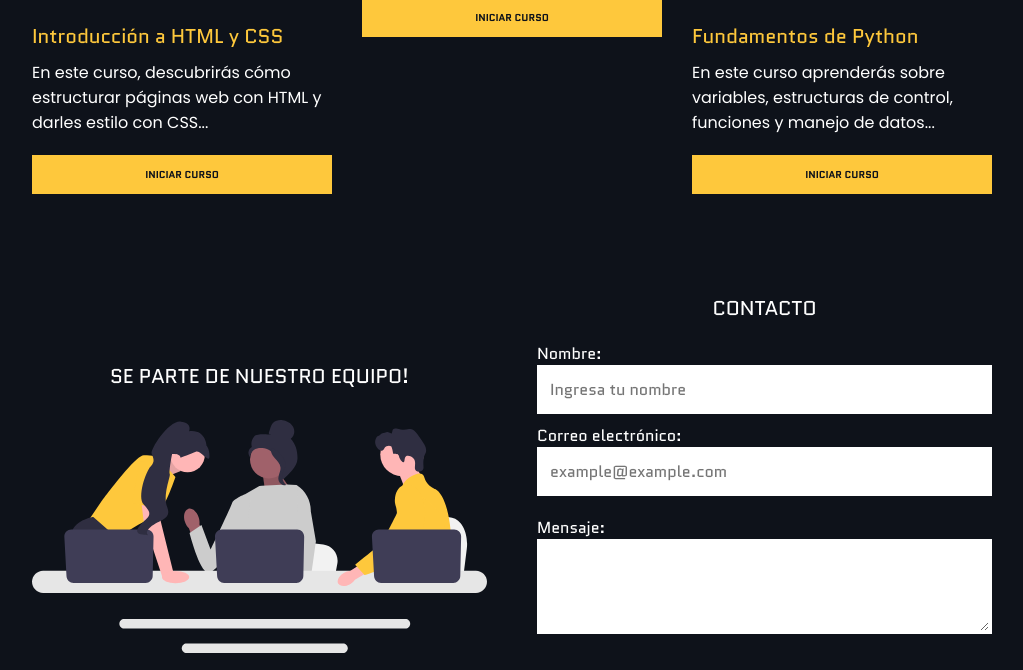
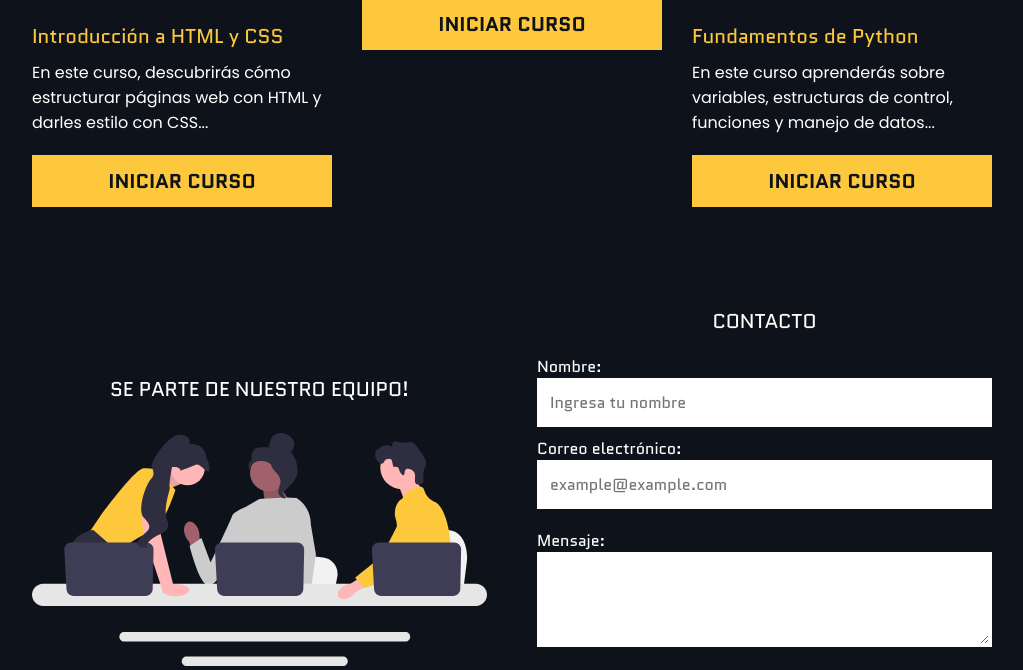
Before and after one commit to Monse029/actividad1, a plain HTML site: page index.html in a window 1280 px wide. Shown: the part 1197-1867 px from the top of the page, without its empty margins (128-1151 px from the left). Drawn offline with Linux system fonts and the light colour scheme.

Commit message:
correcion de manu-logo y tamaño letra INICIAR CURSO

```diff
--- a/index.html
+++ b/index.html
@@ -61,7 +61,7 @@
                             <h3 class="fs-2 mb-1 text-yellow">Introducción a HTML y CSS</h3>
                             <p>En este curso, descubrirás cómo estructurar páginas web con HTML y darles estilo con CSS...</p>
                         </div>
-                        <button class="btn btn-primary w-100 fs-1">Iniciar curso</button>
+                        <button class="btn btn-primary w-100 fs-2">Iniciar curso</button>
                     </div>
                 </div>
                 <!-- Card individual -->
@@ -71,7 +71,7 @@
                         <h3 class="fs-2 mb-1 text-yellow">Introducción a JavaScript</h3>
                         <p>El mundo de la programación con JavaScript, el lenguaje clave para el desarrollo web...</p>
                     </div>
-                    <button class="btn btn-primary w-100 fs-1">Iniciar curso</button>
+                    <button class="btn btn-primary w-100 fs-2">Iniciar curso</button>
                 </div>
                 <!-- Card individual -->
                 <div class="card">
@@ -80,7 +80,7 @@
                         <h3 class="fs-2 mb-1 text-yellow">Fundamentos de Python</h3>
                         <p>En este curso aprenderás sobre variables, estructuras de control, funciones y manejo de datos...</p>
                     </div>
-                    <button class="btn btn-primary w-100 fs-1">Iniciar curso</button>
+                    <button class="btn btn-primary w-100 fs-2">Iniciar curso</button>
                 </div>
             </div>
         </section>
--- a/styles.css
+++ b/styles.css
@@ -311,6 +311,7 @@ footer {
 
 .menu-logo__img {
     height: 3rem;
+    max-width: 3.6rem;
 }
 
 .menu-navbar {
```
